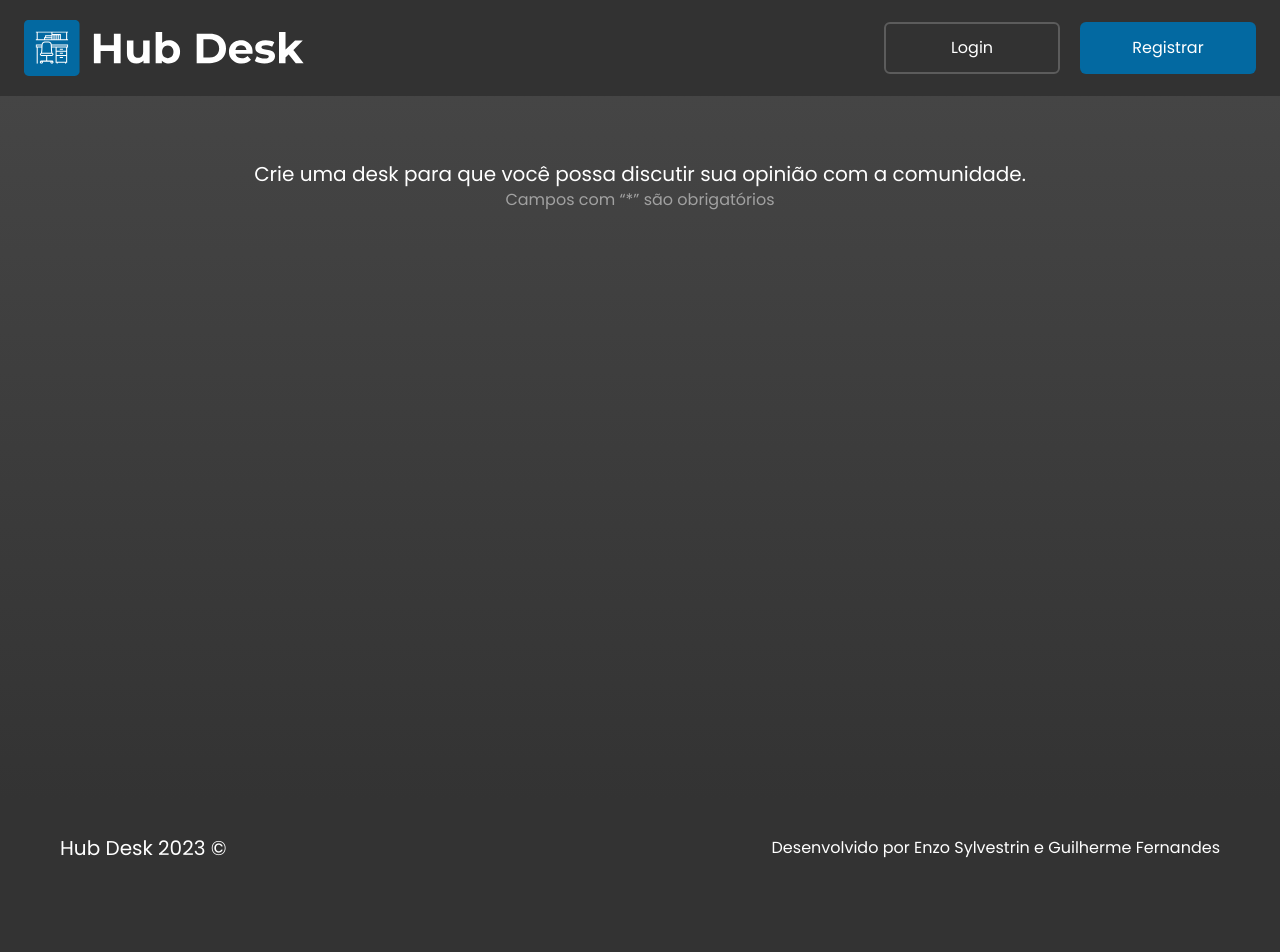
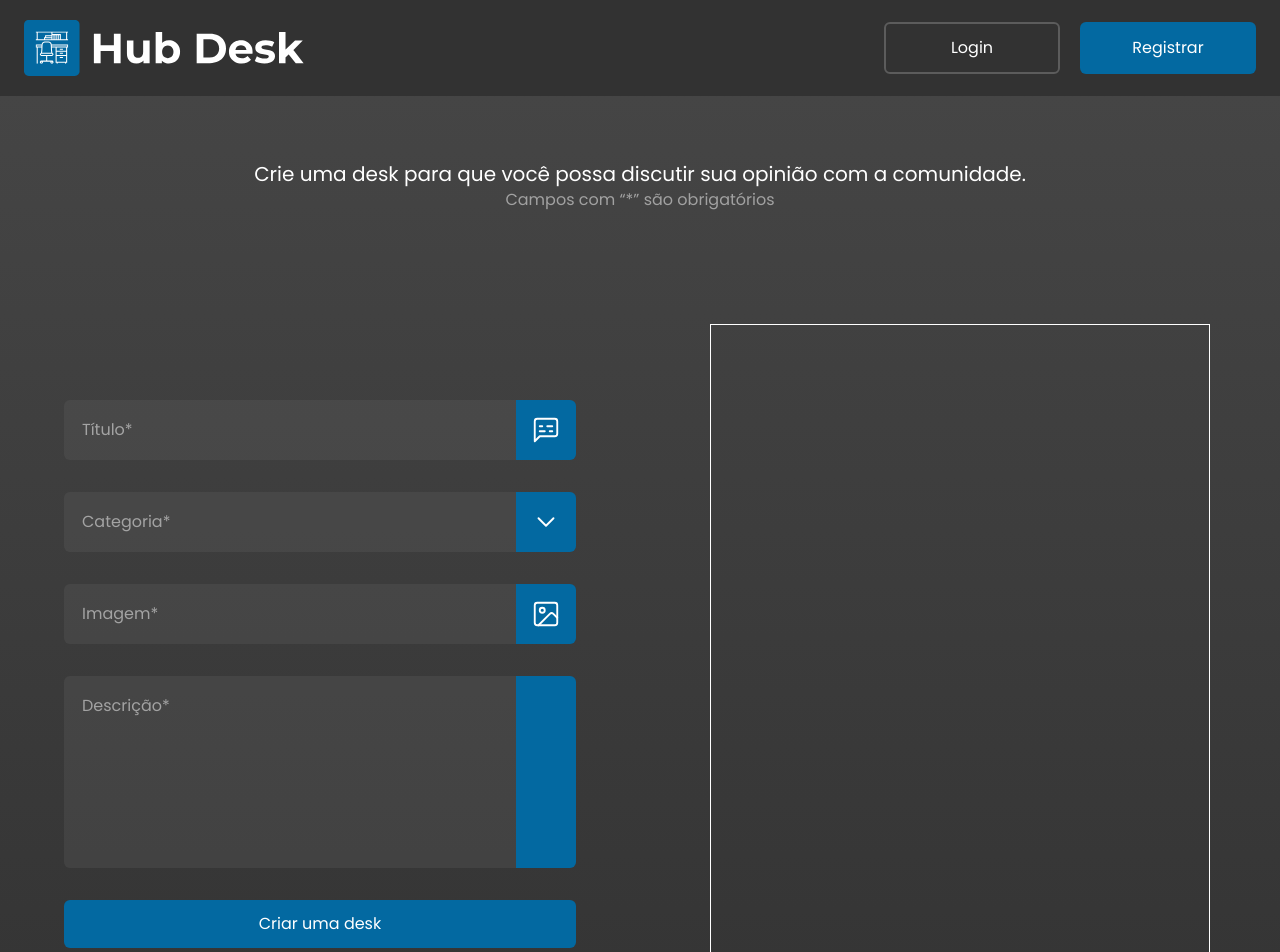
Before and after one commit to cguifernandes/hub-desk, a Next.js app: page /desk in a window 1280 px wide. Shown: the top 952 px of the page. Before the commit the page ends 896 px from the top, so only its background shows below. Built offline with nearby package versions, Linux system fonts and the light colour scheme.

Commit message:
feat: starting desk page

```diff
--- a/src/app/(home)/desk/page.tsx
+++ b/src/app/(home)/desk/page.tsx
@@ -1,10 +1,16 @@
+import FormDesk from '@/components/Form/Desk/formDesk'
 import Heading from '@/components/Typography/heading'
 import Text from '@/components/Typography/text'
+import { Metadata } from 'next'
+
+export const metadata: Metadata = {
+  title: 'Criar uma desk | Hub Desk',
+}
 
 const Desk = () => {
   return (
     <main className="pt-24">
-      <section className="h-[calc(100vh_-_96px)] bg-gradient-to-b from-grey-550 to-grey-500">
+      <section className="bg-gradient-to-b from-grey-550 to-grey-500">
         <div className="flex flex-col items-center py-16">
           <Heading size="md">
             Crie uma desk para que você possa discutir sua opinião com a
@@ -12,7 +18,12 @@ const Desk = () => {
           </Heading>
           <Text className="text-white/50">Campos com “*” são obrigatórios</Text>
         </div>
-        <div></div>
+        <div className="flex items-center justify-around py-12">
+          <FormDesk />
+          <div className="flex flex-[0.40] justify-center">
+            <div className="h-[700px] w-[500px] border border-white"></div>
+          </div>
+        </div>
       </section>
     </main>
   )
--- /dev/null
+++ b/src/app/(home)/loading.tsx
@@ -0,0 +1,5 @@
+const Loading = () => {
+  return <p>oi</p>
+}
+
+export default Loading
--- a/src/app/global.css
+++ b/src/app/global.css
@@ -10,7 +10,7 @@ html {
   background-color: #333;
 }
 
-input {
+input, textarea {
   outline: 0;
 }
 
--- a/src/components/Form/Auth/formSignIn.tsx
+++ b/src/components/Form/Auth/formSignIn.tsx
@@ -91,7 +91,7 @@ const FormSignIn = () => {
         onChange={(e) => setEmail(e.target.value)}
         value={email}
       >
-        <Mail color="#fff" strokeWidth={1.25} size={28} />
+        <Mail color="#fff" strokeWidth={1.5} size={30} />
       </Form.Input>
       <Form.Input
         type={visiblePassword ? 'text' : 'password'}
@@ -106,16 +106,16 @@ const FormSignIn = () => {
           <Eye
             onClick={() => setVisiblePassword(true)}
             color="#fff"
-            strokeWidth={1.25}
-            size={28}
+            strokeWidth={1.5}
+            size={30}
             className="z-40 cursor-pointer"
           />
         ) : (
           <EyeOffIcon
             onClick={() => setVisiblePassword(false)}
             color="#fff"
-            strokeWidth={1.25}
-            size={28}
+            strokeWidth={1.5}
+            size={30}
             className="z-40 cursor-pointer"
           />
         )}
--- a/src/components/Form/Auth/formSignUp.tsx
+++ b/src/components/Form/Auth/formSignUp.tsx
@@ -87,7 +87,7 @@ const FormSignUp = () => {
         onChange={(e) => setEmail(e.target.value)}
         value={email}
       >
-        <Mail color="#fff" strokeWidth={1.25} size={28} />
+        <Mail color="#fff" strokeWidth={1.5} size={30} />
       </Form.Input>
       <Form.Input
         error={errors.name}
@@ -97,7 +97,7 @@ const FormSignUp = () => {
         onChange={(e) => setName(e.target.value)}
         value={name}
       >
-        <UserCircle2 color="#fff" strokeWidth={1.25} size={28} />
+        <UserCircle2 color="#fff" strokeWidth={1.5} size={30} />
       </Form.Input>
       <Form.Input
         type={visiblePassword ? 'text' : 'password'}
@@ -112,16 +112,16 @@ const FormSignUp = () => {
           <Eye
             onClick={() => setVisiblePassword(true)}
             color="#fff"
-            strokeWidth={1.25}
-            size={28}
+            strokeWidth={1.5}
+            size={30}
             className="z-40 cursor-pointer"
           />
         ) : (
           <EyeOffIcon
             onClick={() => setVisiblePassword(false)}
             color="#fff"
-            strokeWidth={1.25}
-            size={28}
+            strokeWidth={1.5}
+            size={30}
             className="z-40 cursor-pointer"
           />
         )}
--- a/src/components/Form/Desk/formDesk.tsx
+++ b/src/components/Form/Desk/formDesk.tsx
@@ -1,6 +1,9 @@
+/* eslint-disable jsx-a11y/alt-text */
+'use client'
 import { Form } from '@/components/Form'
 import { DeskProps, schemaDesk } from '@/utils/Zod/desk'
 import { zodResolver } from '@hookform/resolvers/zod'
+import { ChevronDown, Image, Subtitles } from 'lucide-react'
 import { useForm } from 'react-hook-form'
 
 const FormDesk = () => {
@@ -18,8 +21,41 @@ const FormDesk = () => {
   }
 
   return (
-    <Form.Root handleSubmit={handleSubmit(handlerFormSubmit)}>
-      <p>oi</p>
+    <Form.Root
+      className="flex-[0.40] space-y-8"
+      handleSubmit={handleSubmit(handlerFormSubmit)}
+    >
+      <Form.Input
+        error={errors.title}
+        register={register}
+        name="title"
+        placeholder="Título*"
+      >
+        <Subtitles color="#fff" strokeWidth={1.5} size={30} />
+      </Form.Input>
+      <Form.Input
+        error={errors.category}
+        register={register}
+        name="category"
+        placeholder="Categoria*"
+      >
+        <ChevronDown color="#fff" strokeWidth={1.5} size={30} />
+      </Form.Input>
+      <Form.Input
+        error={errors.image}
+        register={register}
+        name="image"
+        placeholder="Imagem*"
+      >
+        <Image color="#fff" strokeWidth={1.5} size={30} />
+      </Form.Input>
+      <Form.Textarea
+        error={errors.description}
+        name="description"
+        register={register}
+        placeholder="Descrição*"
+      />
+      <Form.Button type="submit" text="Criar uma desk" className="w-full" />
     </Form.Root>
   )
 }
--- a/src/components/Form/FormInput.tsx
+++ b/src/components/Form/FormInput.tsx
@@ -27,8 +27,8 @@ const FormInput = ({
           <input
             {...register(name)}
             className={clsx(
-              'w-[calc(100%_-_60px)] rounded-l-md border-2 border-transparent bg-grey-400/30 p-4 py-3',
-              'text-white placeholder-white/50 transition-colors focus:border-sky-700',
+              'w-[calc(100%_-_60px)] rounded-l-md border-y-2 border-l-2 border-transparent bg-grey-400/30',
+              'p-4 text-white placeholder-white/50 transition-colors focus:border-sky-700',
               className,
             )}
             {...props}
--- /dev/null
+++ b/src/components/Form/FormTextarea.tsx
@@ -0,0 +1,46 @@
+/* eslint-disable @typescript-eslint/no-explicit-any */
+import clsx from 'clsx'
+import { TextareaHTMLAttributes } from 'react'
+import { FieldError } from 'react-hook-form'
+
+type TextareaProps = TextareaHTMLAttributes<HTMLTextAreaElement> & {
+  className?: string
+  register: any
+  name: string
+  error: FieldError | undefined
+}
+
+const FormTextarea = ({
+  className,
+  register,
+  name,
+  error,
+  ...props
+}: TextareaProps) => {
+  return (
+    <>
+      <div className="relative flex justify-between">
+        <textarea
+          {...props}
+          {...register(name)}
+          className={clsx(
+            'h-48 w-[calc(100%_-_60px)] resize-none rounded-l-md border-y-2 border-l-2 border-transparent text-white',
+            'bg-grey-400/30 p-4 placeholder-white/50 transition-colors focus:border-sky-700',
+            className,
+          )}
+          style={error && { borderColor: 'rgb(239 68 68)' }}
+          maxLength={150}
+        />
+        <div
+          className={clsx(
+            'absolute right-0 top-[50%] flex w-[60px] justify-center bg-sky-700',
+            'h-full -translate-y-[50%] items-center rounded-r-md',
+          )}
+        />
+      </div>
+      {error && <span className="text-red-500">{error.message}</span>}
+    </>
+  )
+}
+
+export default FormTextarea
--- a/src/components/Form/index.tsx
+++ b/src/components/Form/index.tsx
@@ -1,6 +1,7 @@
 import FormButton from './FormButton'
 import FormInput from './FormInput'
 import FormRoot from './FormRoot'
+import FormTextarea from './FormTextarea'
 import FormWrapper from './FormWrapper'
 
 export const Form = {
@@ -8,4 +9,5 @@ export const Form = {
   Input: FormInput,
   Root: FormRoot,
   Wrapper: FormWrapper,
+  Textarea: FormTextarea,
 }
--- a/src/utils/Zod/desk.ts
+++ b/src/utils/Zod/desk.ts
@@ -9,14 +9,26 @@ export const schemaDesk = z.object({
     'Séries',
     'Outros',
   ]),
-  title: z.string().max(24, 'Número máximo de caracteres foi excedido.'),
-  image: z.string(),
-  color: z.string().startsWith('#'),
-  describre: z.string().max(124, 'Número máximo de caracteres foi excedido.'),
-  repo: z.string().regex(/^https:\/\/github\.com\/.*\/.*/, 'URL inválida'),
+  title: z
+    .string()
+    .max(24, 'Número máximo de caracteres foi excedido.')
+    .nonempty('O campo "Título" é obrigatório.'),
+  image: z.string().nonempty('O campo "Imagem" é obrigatório.'),
+  description: z
+    .string()
+    .max(124, 'Número máximo de caracteres foi excedido.')
+    .nonempty('O campo "Descrição" é obrigatório.'),
+  repo: z
+    .string()
+    .regex(/^https:\/\/github\.com\/.*\/.*/, 'URL inválida')
+    .optional(),
   website: z
     .string()
-    .refine((website) => website.startsWith('https://xvideos'), 'URL inválida'),
+    .optional()
+    .refine(
+      (website) => website?.startsWith('https://xvideos'),
+      'URL inválida',
+    ),
 })
 
 export type DeskProps = z.infer<typeof schemaDesk>
```
